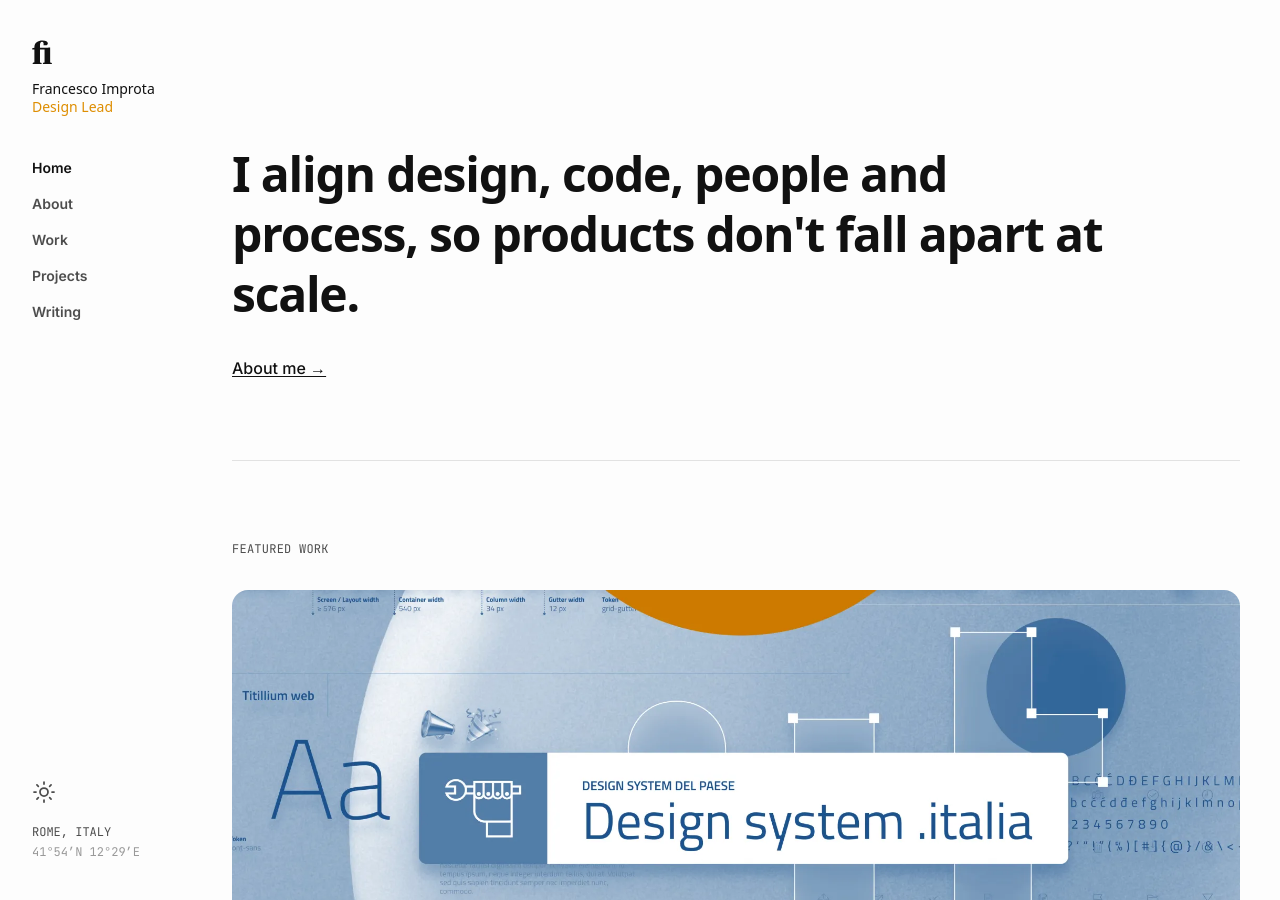
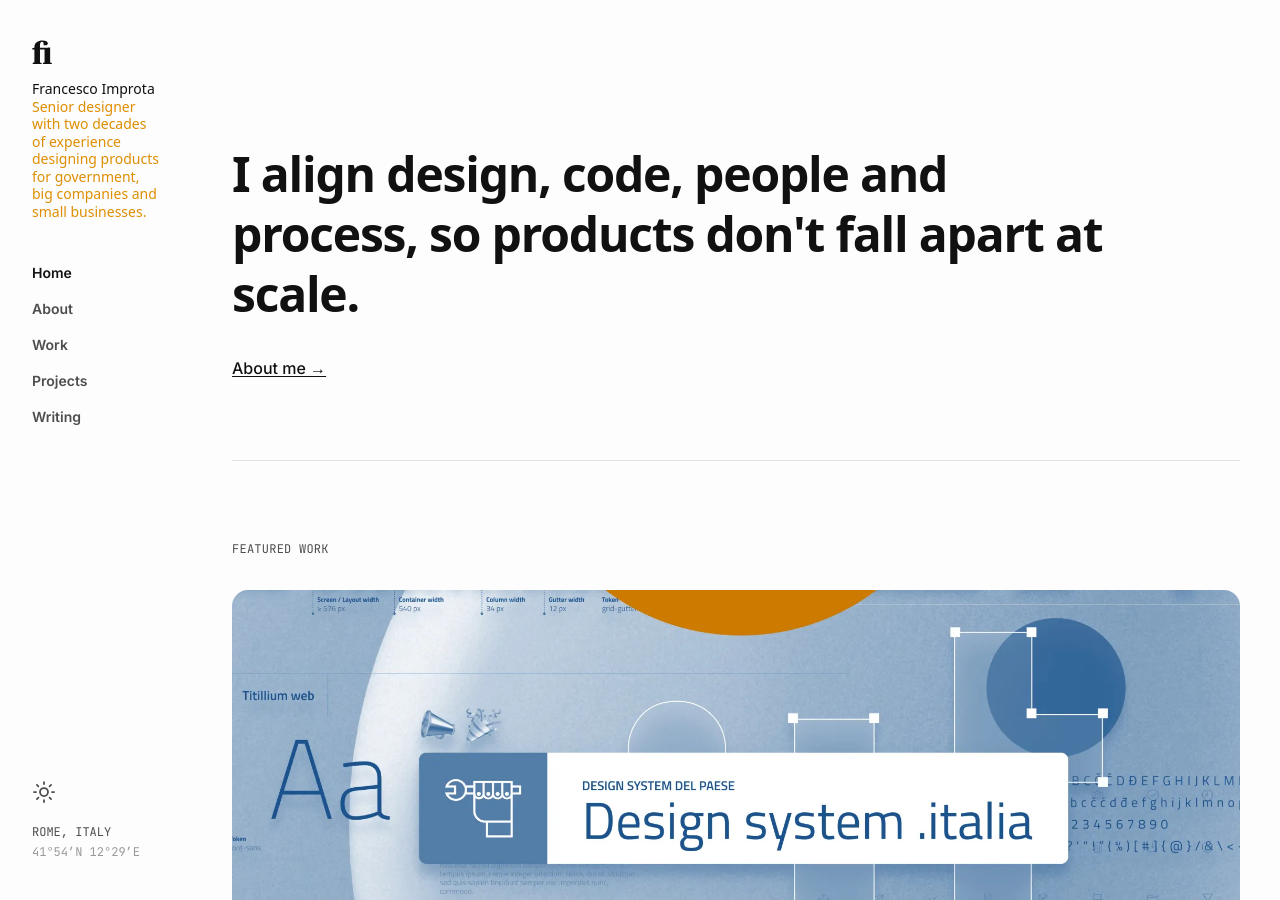
Before and after one commit to zetareticoli/fi, a Jekyll site: the page built from index.html, in a window 1280 px wide and 900 px high. Built offline with Jekyll 4.4.1, drawn with Linux system fonts in a browser that asks for light colours; some web fonts are replaced.

Commit message:
refactor: update personal profile in _config.yml; enhance title and description for improved clarity and professionalism

```diff
--- a/_config.yml
+++ b/_config.yml
@@ -1,6 +1,5 @@
-
-title: Francesco Improta
-description: Design Lead
+title: "Francesco Improta &ndash; Design Lead & Design System Expert"
+description: Senior designer with two decades of experience designing products for government, big companies and small businesses.
 
 author:
   name: Francesco Improta
```
